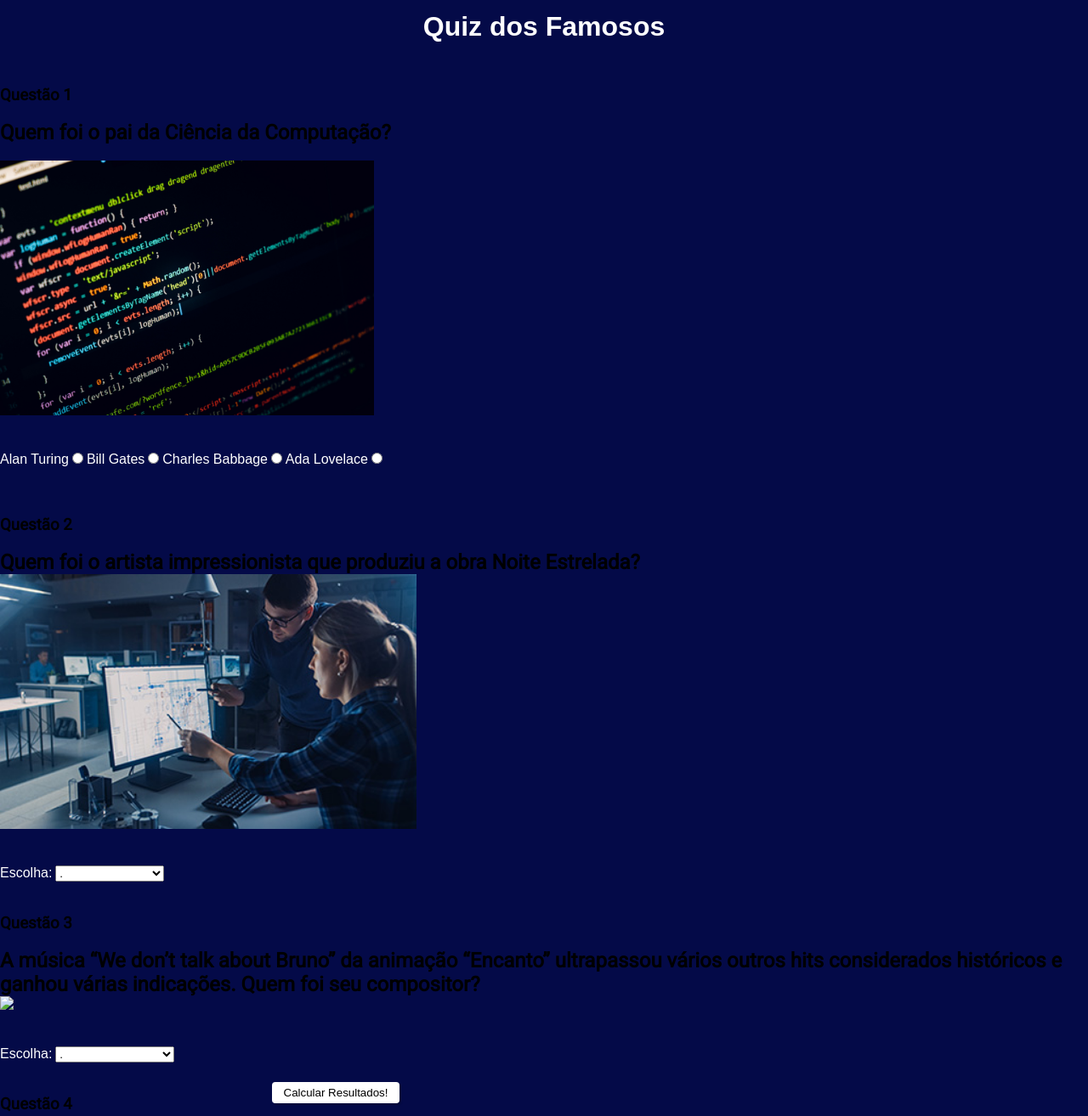
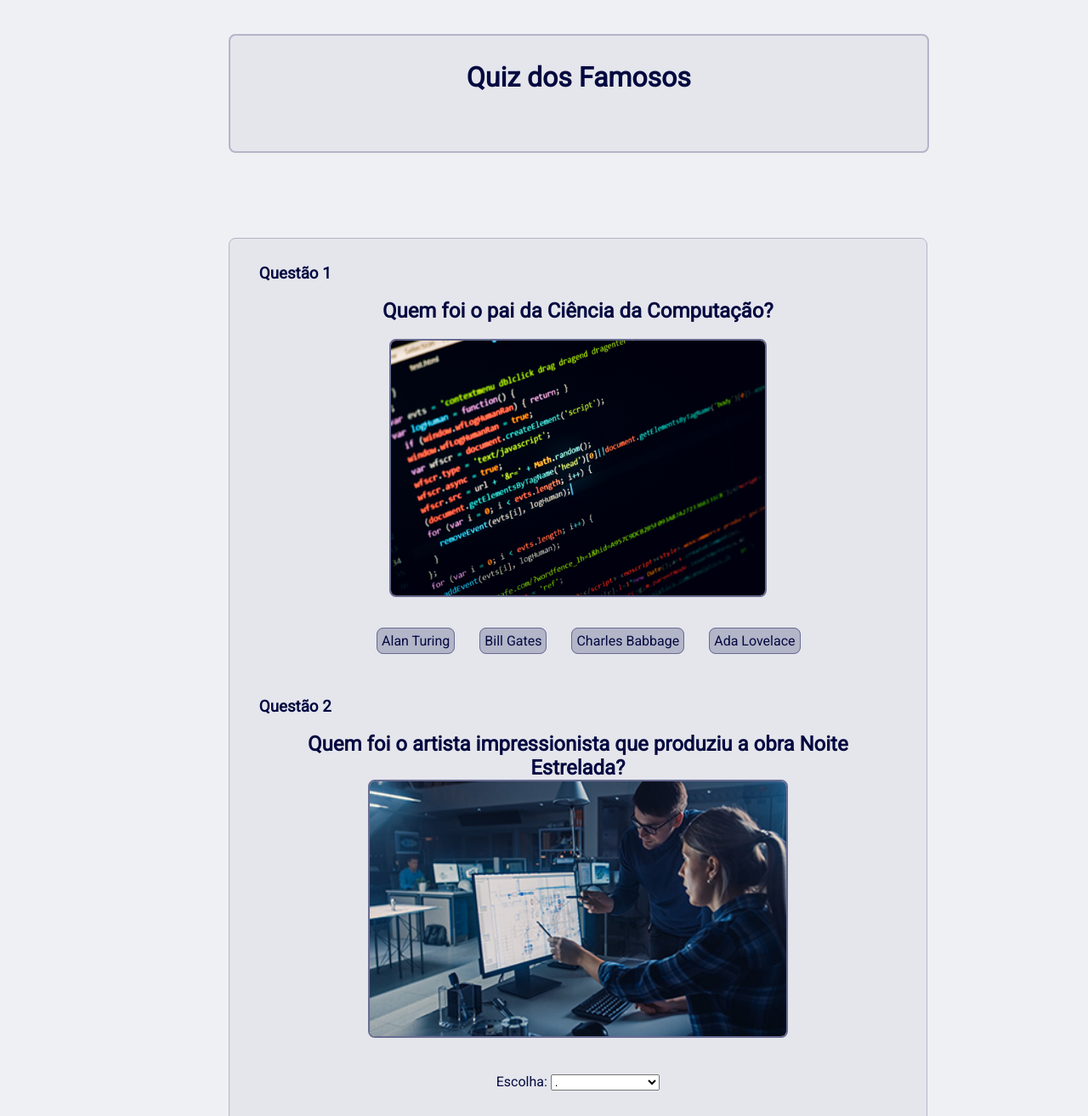
Before and after one commit to MariaTeresa07/estudo-html, a plain HTML site: page atividade-03/index.html in a window 1280 px wide. Shown: the top 1314 px of the page at 85% size. Drawn offline with Linux system fonts and the light colour scheme; files whose address does not match are found by name.

Commit message:
Update style.css
css modificado para novo index

```diff
--- a/atividade-03/style.css
+++ b/atividade-03/style.css
@@ -5,82 +5,57 @@
 body{
     font-family: 'League Spartan', sans-serif;
     font-family: 'Roboto', sans-serif;
-    background-color: #040a48;
+    background-color: #eff0f3;
 }
-
-body{
-    justify-content: center;
+.painel_menu{
+    background-color: #e5e6ec;
+    color: #030940;
+    width: 750px;
+    padding: 30px 35px;
+    border-radius: 8px;
+    position: absolute;
+    border: 2px solid #b3b5c8;
+    top: 5%;
+    left: 21%;
+    text-align: center;
 }
-
-h1{
-    color:#fff;
-    padding: 1%;
+.painel_quiz{
+    background-color: #e5e6ec;
+    color: #030940;
+    width: 750px;
+    padding: 30px 35px;
+    border-radius: 8px;
+    border: 1px solid #b3b5c8;
+    position: absolute;
+    top:35%;
+    left: 21%;
     text-align: center;
-    font-family: sans-serif;
 }
-
-fieldset{
-    margin-left: auto;
-    margin-right: auto;
-    width: 800px;
-    height: 1290px;
-    padding: 10px ;
-    /*background-image: url("https://ichef.bbci.co.uk/news/640/cpsprodpb/F403/production/_109476426_jheison3.png");
-    background-size: 800px 700px;*/
-
-    background-image: url("https://wallpapersfull.com/wallpapers/2019/wallpaper-imagem-surreal-de-planetas-azul-5640.jpg");
-    background-size: contain;
-}
-
-.caixa{
-    background-color: #fff;
-    text-align: center;
-    padding: 3%;
-    width: 450px;
-    height: fit-content;
-    position: absolute;
-    translate: -50% -50%;
-    left: 395px;
-    border-radius: 15px;
-}
-
-.opc1_2{
-    color: black;
-    width: 150px;
-    margin-left: 3%;
-    display: inline-block;
+h3{
     text-align: justify;
 }
-
-
-.opc3_4{
-    color: black;
-    width: 150px;
-    display: inline-block;
-    text-align: justify;
+img{
+    border-radius: 8px;
+    border: 2px solid #686c91;
 }
-
-label{
-    color: white;
-    font-family: sans-serif;
+.opcao label{
+    background-color: #b3b5c8;
+    padding: 5px 5px;
+    border-radius: 8px;
+    border: 1px solid #686c91;
+    position: inherit;
+    margin-left: 25px;
 }
-
+.opcao input[type="radio"]{
+    opacity: 0;
+    position: fixed;
+    width: 0;
+}
+.opcao label:hover{
+    background-color: #686c91;
+}
 button{
-    background-color: #fff;
-    border: 0;
-    padding: 1px;
-    width: 150px;
-    height: 25px;
-    cursor: pointer;
-    margin: 4px;
-    border-radius: 4px;
-    box-shadow: 2px 2px 2px rgba(0,0,0,0.2);
-    position: absolute;
-    top: 1270px;
-    margin-left: 25%;
+    font-size: 25px;
+    padding: 8px 8px;
+    border-radius: 8px;
 }
-
-button:hover{
-    background-color: rgb(0, 185, 185);
-    color: white;
-}
```
